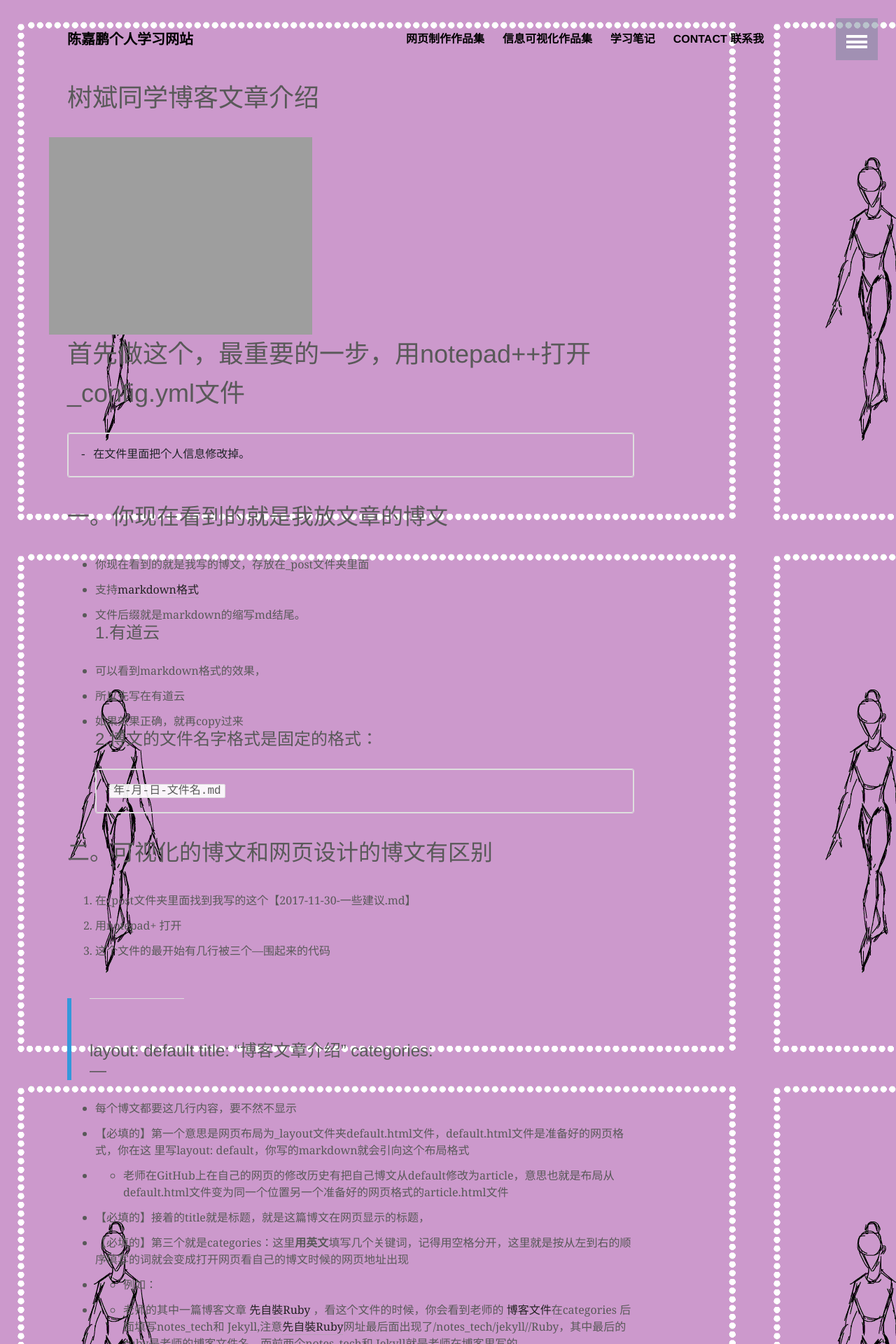
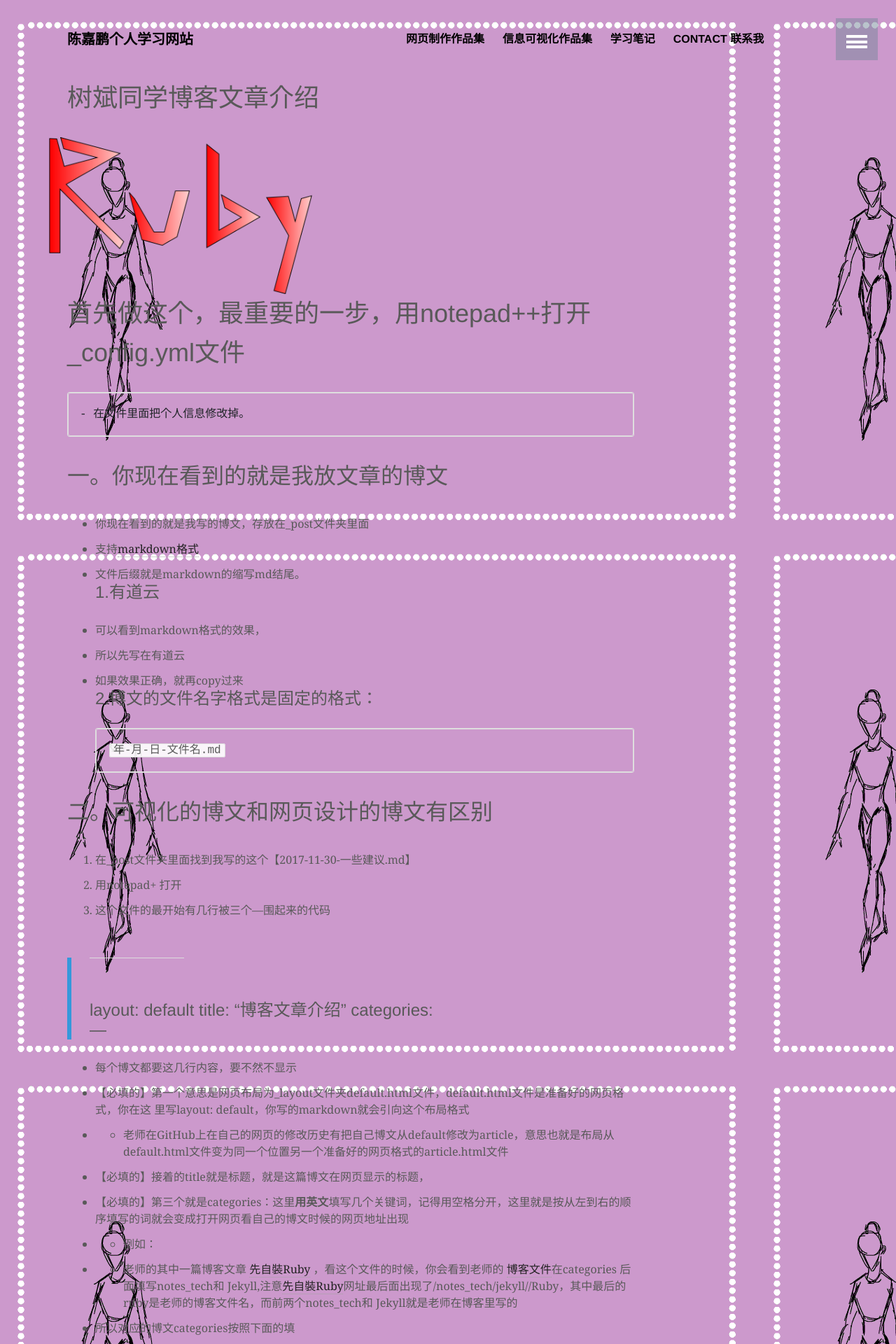
Before and after one commit to chenjaipeng/chenjaipeng.github.io, a Jekyll site: the page built from _posts/2017-11-30-一些建议.md, in a window 1280 px wide. Shown: the top 1920 px of the page at 70% size. Built offline with Jekyll 4.4.1, drawn with Linux system fonts in a browser that asks for light colours.

Commit message:
替换图片

```diff
--- a/_posts/2017-11-30-一些建议.md
+++ b/_posts/2017-11-30-一些建议.md
@@ -4,8 +4,8 @@ title:  "树斌同学博客文章介绍"
 date:  2017-12-29
 categories:
 image:
-  teaser: bo_ke.jpg
-  feature: bo_ke.jpg
+  teaser: tu_biao.png
+  feature: tu_biao.png
 ---
 
 # 首先做这个，最重要的一步，用notepad++打开_config.yml文件
```
Also changed, not shown: images/tu_biao.png (added).
